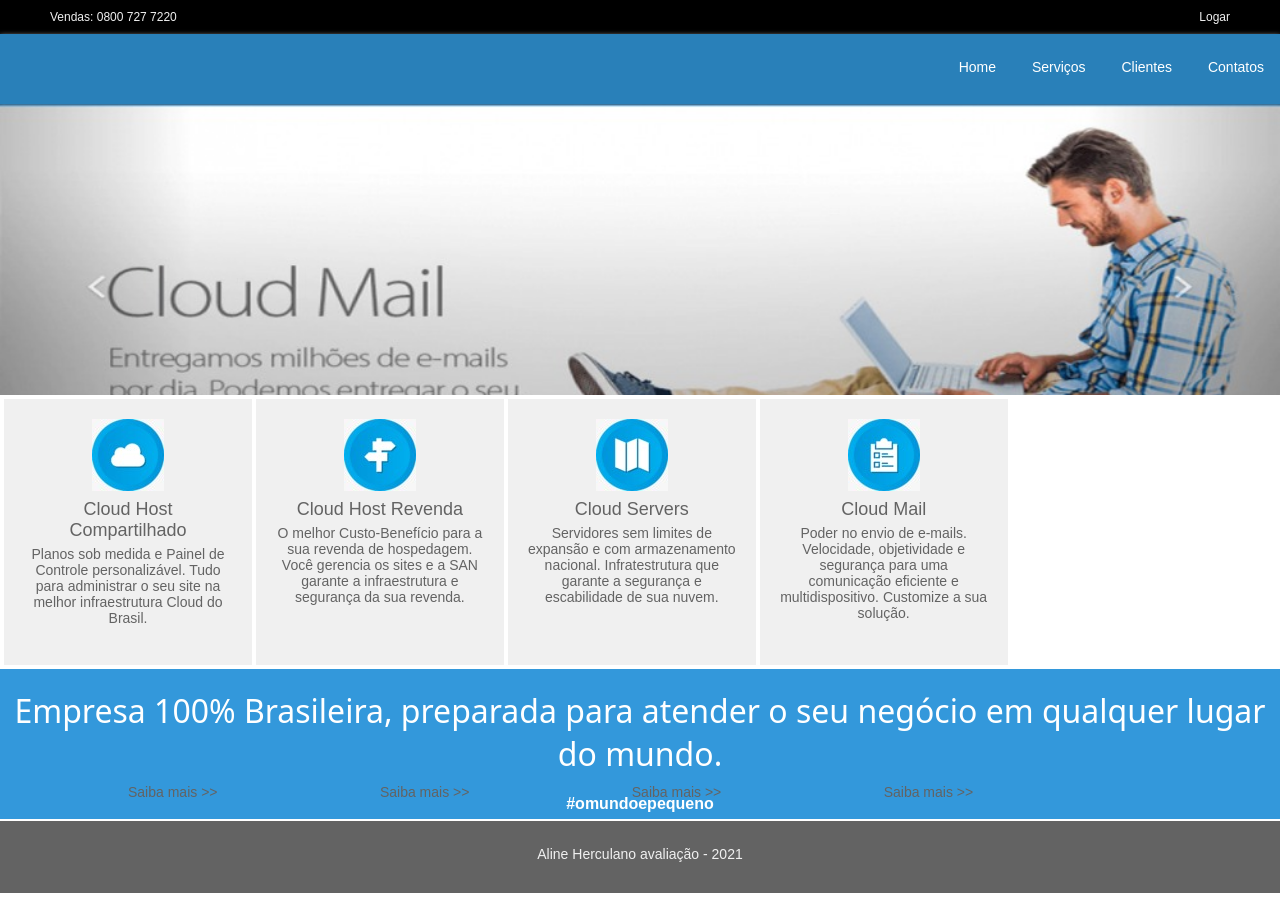
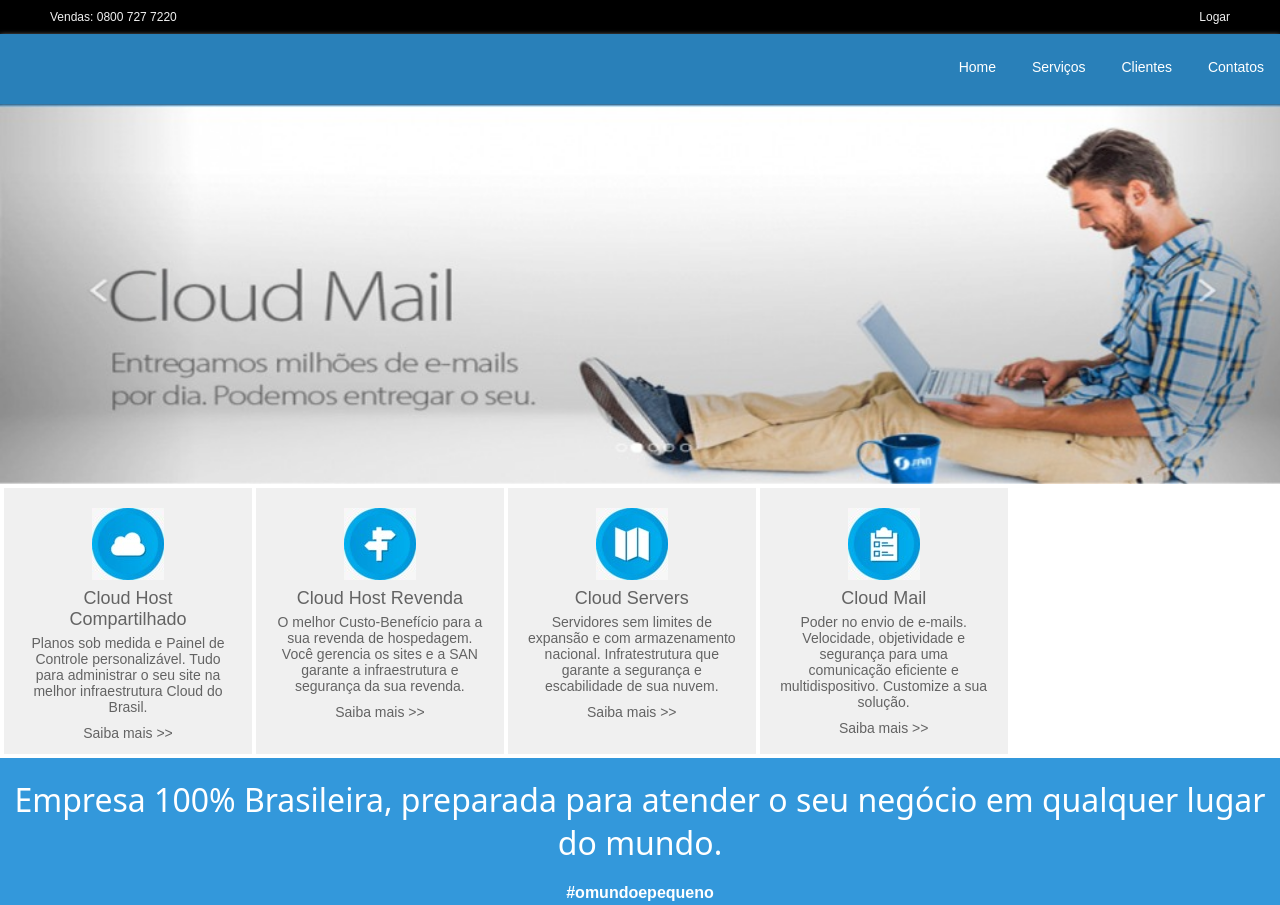
Before and after one commit to alineherculano1990/avaliacao-senac-2021, a plain HTML site: page index.html in a window 1280 px wide. Shown: the top 905 px of the page. Drawn offline with Linux system fonts and the light colour scheme.

Commit message:
saiba mais

```diff
--- a/css/main.css
+++ b/css/main.css
@@ -61,7 +61,7 @@ nav a {
 }
 
 #carousel {
-    height: 291px;
+    height: 380px;
     width: 100%;
     background: transparent url("../img/banner.jpeg")  no-repeat;
     background-size: cover;
@@ -88,6 +88,7 @@ main section article figure {
 main section article figure figcaption {
     font-size: 14px;
     font-weight: 300;
+    margin-bottom: 10px;
 }
 
 main section article figure h2 {
@@ -99,8 +100,6 @@ main section article figure h2 {
 main section article figure a {
     text-decoration: none;
     color: #636363;
-    bottom: 0;
-    position: absolute;
     text-align: center;
 }
 
--- a/index.html
+++ b/index.html
@@ -47,7 +47,7 @@
                     <figcaption>
                         Planos sob medida e Painel de Controle personalizável. Tudo para administrar o seu site na melhor infraestrutura Cloud do Brasil.
                     </figcaption>
-                    <a href="#"> Saiba mais >></a>
+                    <div><a href="#"> Saiba mais >></a> </div>
                 </figure>
 
             </article>
@@ -58,7 +58,7 @@
                     <figcaption>
                         O melhor Custo-Benefício para a sua revenda de hospedagem. Você gerencia os sites e a SAN garante a infraestrutura e segurança da sua revenda.
                     </figcaption>
-                    <a href="#"> Saiba mais >></a>
+                    <div><a href="#"> Saiba mais >></a> </div>
                 </figure>
             </article>
             <article class="cloud-info">
@@ -68,7 +68,7 @@
                     <figcaption>
                         Servidores sem limites de expansão e com armazenamento nacional. Infratestrutura que garante a segurança e escabilidade de sua nuvem.
                     </figcaption>
-                    <a href="#"> Saiba mais >></a>
+                    <div><a href="#"> Saiba mais >></a> </div>
                 </figure>
             </article>
             <article class="cloud-info">
@@ -78,7 +78,7 @@
                     <figcaption>
                         Poder no envio de e-mails. Velocidade, objetividade e segurança para uma comunicação eficiente e multidispositivo. Customize a sua solução.
                     </figcaption>
-                    <a href="#"> Saiba mais >></a>
+                   <div><a href="#"> Saiba mais >></a> </div>
                 </figure>
             </article>
         </section>
```
